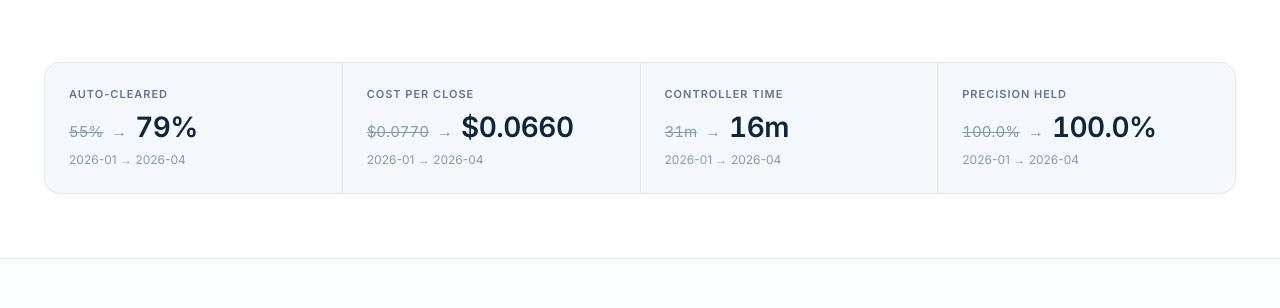
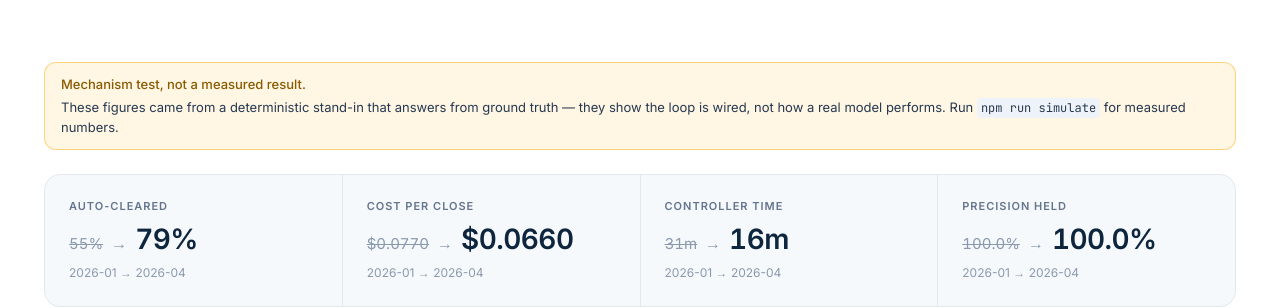
Before and after one commit to taranggoyal70/tickmark, a Next.js app: page / in a window 1280 px wide. Shown: the part 503-811 px from the top of the page. Built offline with nearby package versions, Linux system fonts and the light colour scheme; no server answers.

Commit message:
fix: preserve reports during model outages

```diff
--- a/scripts/selftest.ts
+++ b/scripts/selftest.ts
@@ -154,11 +154,21 @@ const model = new MockLanguageModelV4({
   },
 });
 
+const unavailableModel = new MockLanguageModelV4({
+  doGenerate: async () => { throw new Error("test model unavailable"); },
+});
+
 async function main() {
   setModelOverride(() => model);
   console.log("MECHANISM TEST — deterministic stand-in, not a real model.\n");
 
   const report = await simulate({ provenance: "mock", onProgress: (m) => console.log(m) });
+
+  // Resilience is part of the product contract: a provider outage must leave
+  // reviewable work in the queue, not abort the recorded close or its report.
+  setModelOverride(() => unavailableModel);
+  const degraded = await simulate({ onProgress: () => {} });
+  setModelOverride(() => model);
 
   console.log("\nperiod   cleared  exc  rules  llm  cost");
   for (const p of report.periods) {
@@ -183,6 +193,9 @@ async function main() {
     ["rules take over work", last.stats.ruleHits > first.stats.ruleHits, `${first.stats.ruleHits} → ${last.stats.ruleHits} rule hits`],
     ["exceptions fall", last.stats.exceptionsOpened < first.stats.exceptionsOpened, `${first.stats.exceptionsOpened} → ${last.stats.exceptionsOpened}`],
     ["auto-clear precision holds", last.stats.autoClearPrecision >= 0.99, `${(last.stats.autoClearPrecision * 100).toFixed(1)}%`],
+    ["provider outage still records 4 closes", degraded.periods.length === periods.length, `${degraded.periods.length} periods`],
+    ["provider outage labels every close", degraded.periods.every((p) => p.stats.modelFailures > 0), `${degraded.periods.reduce((n, p) => n + p.stats.modelFailures, 0)} failed batches`],
+    ["provider outage skips every gradient", degraded.periods.every((p) => p.gradientSkipped), `${degraded.periods.filter((p) => p.gradientSkipped).length} skipped`],
   ];
 
   console.log("");
--- a/src/app/page.tsx
+++ b/src/app/page.tsx
@@ -1,4 +1,5 @@
 import Link from "next/link";
+import { ProvenanceBanner } from "@/components/provenance";
 import { Mark } from "@/components/shell";
 import { latestReport, minutes, pct, usdFromMicros } from "@/lib/report";
 
@@ -71,7 +72,9 @@ export default async function Home() {
           </div>
 
           {report && first && last ? (
-            <div className="mt-16 grid gap-px overflow-hidden rounded-[var(--radius-xl)] border border-hairline bg-[var(--hairline)] sm:grid-cols-2 lg:grid-cols-4">
+            <div className="mt-16">
+              <ProvenanceBanner report={report} />
+              <div className="grid gap-px overflow-hidden rounded-[var(--radius-xl)] border border-hairline bg-[var(--hairline)] sm:grid-cols-2 lg:grid-cols-4">
                 {[
                   { l: "Auto-cleared", a: pct(first.stats.autoClearRate), b: pct(last.stats.autoClearRate) },
                   { l: "Cost per close", a: usdFromMicros(first.stats.costMicros), b: usdFromMicros(last.stats.costMicros) },
@@ -88,6 +91,7 @@ export default async function Home() {
                     <div className="mt-2 text-[12px] text-ink-tertiary">{first.period} → {last.period}</div>
                   </div>
                 ))}
+              </div>
             </div>
           ) : (
             <div className="mt-16 rounded-[var(--radius-xl)] border border-hairline bg-surface-1 p-8">
--- a/src/components/provenance.tsx
+++ b/src/components/provenance.tsx
@@ -5,15 +5,23 @@ import type { SimulationReport } from "@/lib/agent/simulate";
  * in the same place every time, so the two can never be conflated.
  */
 export function ProvenanceBanner({ report }: { report: SimulationReport }) {
-  if (report.provenance !== "mock") return null;
+  const degraded = report.periods.some((p) => p.stats.modelFailures > 0 || p.gradientSkipped);
+  if (report.provenance !== "mock" && !degraded) return null;
+
+  const title = report.provenance === "mock"
+    ? "Mechanism test, not a measured result."
+    : "Recorded safely during a model-provider outage.";
+  const detail = report.provenance === "mock"
+    ? <>These figures came from a deterministic stand-in that answers from ground truth — they show the loop is wired,
+        not how a real model performs. Run <code className="rounded bg-surface-3 px-1 py-0.5 font-mono text-[12px]">npm run simulate</code> for measured numbers.</>
+    : <>The Rulebook still ran and every undecided line went to the controller queue, but unavailable model batches and
+        gradient steps were skipped. These figures demonstrate fail-safe behavior, not model quality.</>;
+
   return (
     <div className="mb-6 rounded-[var(--radius-lg)] border border-[#fab219]/50 bg-[#fab219]/12 px-4 py-3">
       <div className="flex flex-wrap items-baseline gap-x-2 gap-y-1 text-[13px]">
-        <span className="font-medium text-[#8a5a00]">Mechanism test, not a measured result.</span>
-        <span className="text-ink-muted">
-          These figures came from a deterministic stand-in that answers from ground truth — they show the loop is wired,
-          not how a real model performs. Run <code className="rounded bg-surface-3 px-1 py-0.5 font-mono text-[12px]">npm run simulate</code> for measured numbers.
-        </span>
+        <span className="font-medium text-[#8a5a00]">{title}</span>
+        <span className="text-ink-muted">{detail}</span>
       </div>
     </div>
   );
--- a/src/lib/agent/simulate.ts
+++ b/src/lib/agent/simulate.ts
@@ -9,7 +9,7 @@ import { DEPARTMENTS, ENTITY, GL_ACCOUNTS, VENDORS } from "../seed/fixture";
 import { runClose } from "./close";
 import { controllerReview, touchSeconds } from "./controller";
 import { applyToRulebook, gradientStep, wouldAdopt, type CorrectionRecord } from "./gradient";
-import type { ChartContext, VendorHistoryRow } from "./llm";
+import { zeroUsage, type ChartContext, type VendorHistoryRow } from "./llm";
 import { DEFAULT_MODEL, type ModelId } from "./pricing";
 import { effectiveModelId } from "./provider";
 import { emptyRulebook } from "./rules";
@@ -79,6 +79,8 @@ export interface PeriodReport {
   touchSeconds: number;
   proposals: { name: string; kind: string; adopted: boolean; precision: number; fired: number; evidence: number }[];
   gradientCostMicros: number;
+  /** The close completed, but no new rules were distilled because the model was unavailable. */
+  gradientSkipped?: boolean;
 }
 
 export interface SimulationReport {
@@ -168,7 +170,17 @@ export async function simulate(opts: { model?: ModelId; provenance?: "model" | "
     const corrections: CorrectionRecord[] = controllerReview(period, run);
     log(`  cleared ${(run.stats.autoClearRate * 100).toFixed(0)}% · ${run.exceptions.length} exceptions · ${run.stats.llmCalls} llm calls · $${(run.stats.costMicros / 1e6).toFixed(4)}`);
 
-    const grad = await gradientStep(corrections, CHART, closed, model);
+    let gradientSkipped = false;
+    let grad;
+    try {
+      grad = await gradientStep(corrections, CHART, closed, model);
+    } catch (e) {
+      // A provider outage must not discard the close we just completed. The
+      // learning step can wait; persisting the queue cannot.
+      gradientSkipped = true;
+      grad = { proposals: [], usage: zeroUsage(), correctionsConsidered: corrections.length };
+      log(`  gradient skipped · model unavailable (${String((e as Error).message).slice(0, 100)})`);
+    }
     const accepted = grad.proposals.filter(wouldAdopt);
     rulebook = applyToRulebook(rulebook, accepted);
     if (grad.proposals.length) log(`  gradient: ${grad.proposals.length} proposed, ${accepted.length} adopted → rulebook v${rulebook.version}`);
@@ -193,6 +205,7 @@ export async function simulate(opts: { model?: ModelId; provenance?: "model" | "
       corrections: corrections.length,
       touchSeconds: touch,
       gradientCostMicros: grad.usage.costMicros,
+      gradientSkipped,
       proposals: grad.proposals.map((p) => ({
         name: p.name, kind: p.kind, adopted: accepted.includes(p),
         precision: p.backtest?.precision ?? 0, fired: p.backtest?.wouldHaveFired ?? 0,
```
Lines whose indentation alone changed are shown as unchanged.
